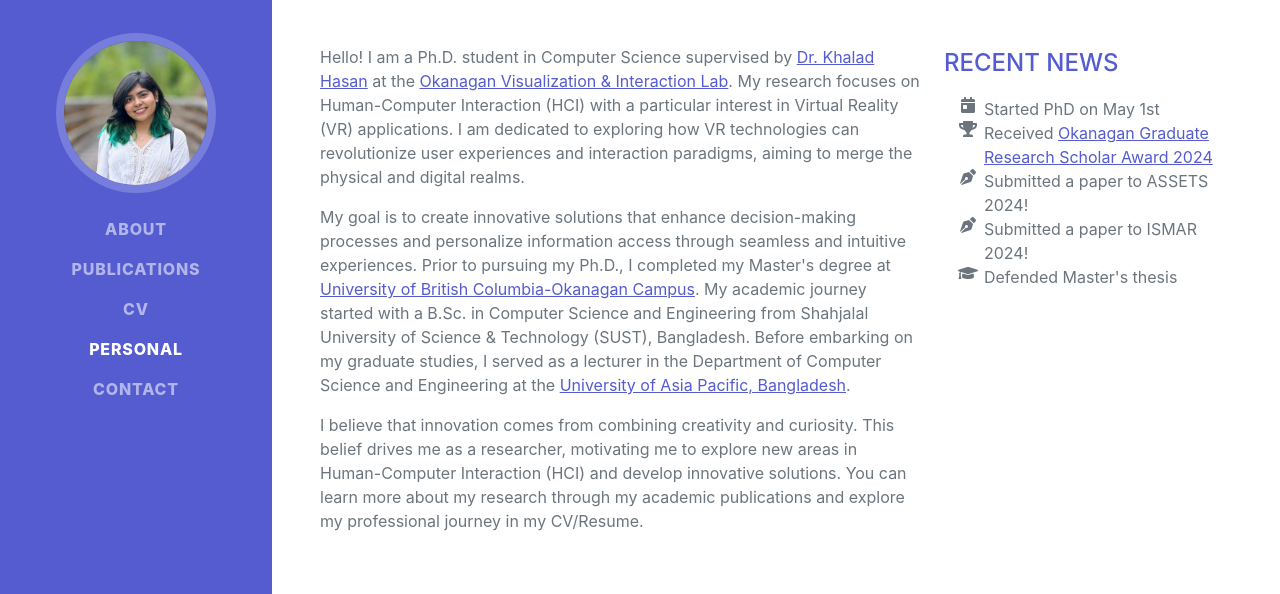
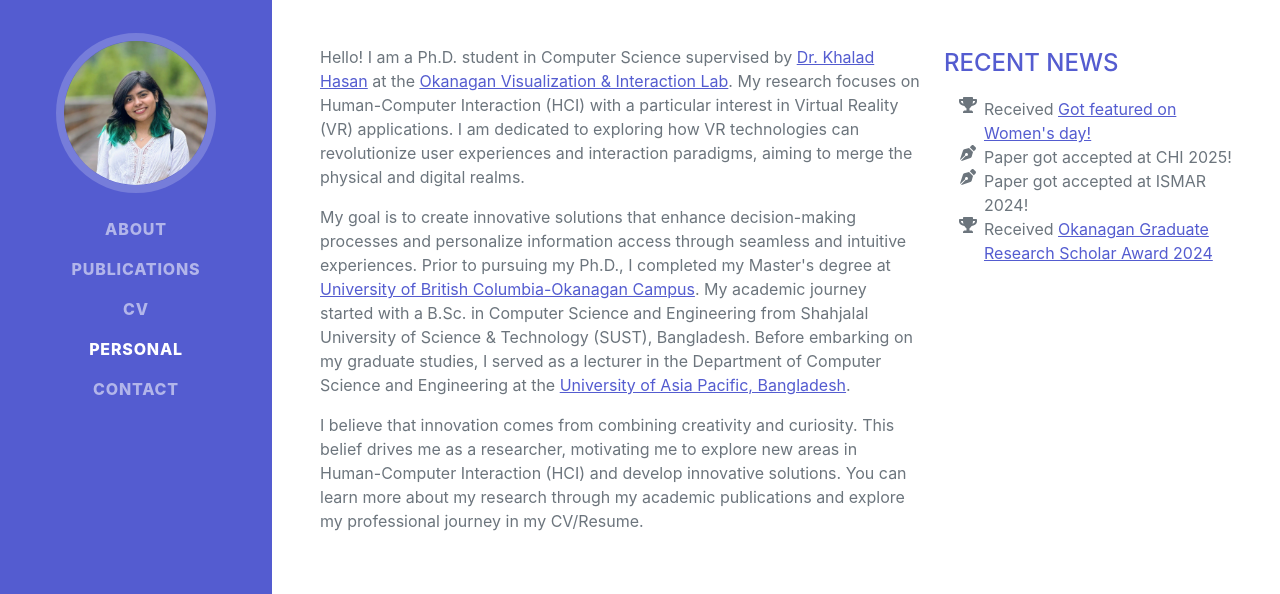
Before and after one commit to dassatabdi24/satabdi, a plain HTML site: page index.html in a window 1280 px wide. Shown: the part 183-777 px from the top of the page. Drawn offline with nearby package versions, Linux system fonts and the light colour scheme; a web font is replaced by a local one.

Commit message:
Update index.html

```diff
--- a/index.html
+++ b/index.html
@@ -92,25 +92,24 @@
                 <div class="subheading mb-3 text-primary">Recent News</div>
                 <ul class="fa-ul mb-0 term-list">
                   <li class="term-item">
-                      <i class="fa-li fas fa-calendar-day"></i>
-                      Started PhD on May 1st
-                  </li>
+                    <i class="fa-li fas fa-trophy"></i>
+                    Received <a href="https://www.facebook.com/WWEST.UBCO/videos/1681875962411118" target="_blank">Got featured on Women's day!</a>
+                </li>
+
+                  <li class="term-item">
+                    <i class="fa-li fas fa-pen-nib"></i>
+                    Paper got accepted at CHI 2025!
+                </li>
+                <li class="term-item">
+                    <i class="fa-li fas fa-pen-nib"></i>
+                    Paper got accepted at ISMAR 2024!
+                </li>
                   <li class="term-item">
                       <i class="fa-li fas fa-trophy"></i>
                       Received <a href="https://gradstudies.ok.ubc.ca/resources/award-opportunities/ogrs/" target="_blank">Okanagan Graduate Research Scholar Award 2024</a>
                   </li>
-                  <li class="term-item">
-                      <i class="fa-li fas fa-pen-nib"></i>
-                      Submitted a paper to ASSETS 2024!
-                  </li>
-                  <li class="term-item">
-                      <i class="fa-li fas fa-pen-nib"></i>
-                      Submitted a paper to ISMAR 2024!
-                  </li>
-                  <li class="term-item">
-                      <i class="fa-li fas fa-graduation-cap"></i>
-                      Defended Master's thesis
-                  </li>
+
+
               </ul>
 
               </div>
```
